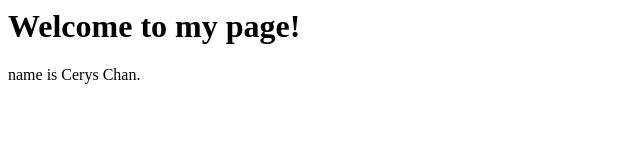
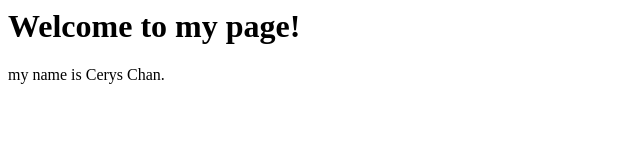
Before and after one commit to chan0588/chan0588.github.io, a plain HTML site: page first-webpage/index.html in a window 1280 px wide. Shown: the full height of the page, 0-640 px from the left. Drawn offline with Linux system fonts and the light colour scheme.

Commit message:
change index html

```diff
--- a/first-webpage/index.html
+++ b/first-webpage/index.html
@@ -1,2 +1,2 @@
 <h1>Welcome to my page!</h1>
-<p> name is Cerys Chan. </p>
+<p> my name is Cerys Chan. </p>
```
Also changed, not shown: 1 other file.
